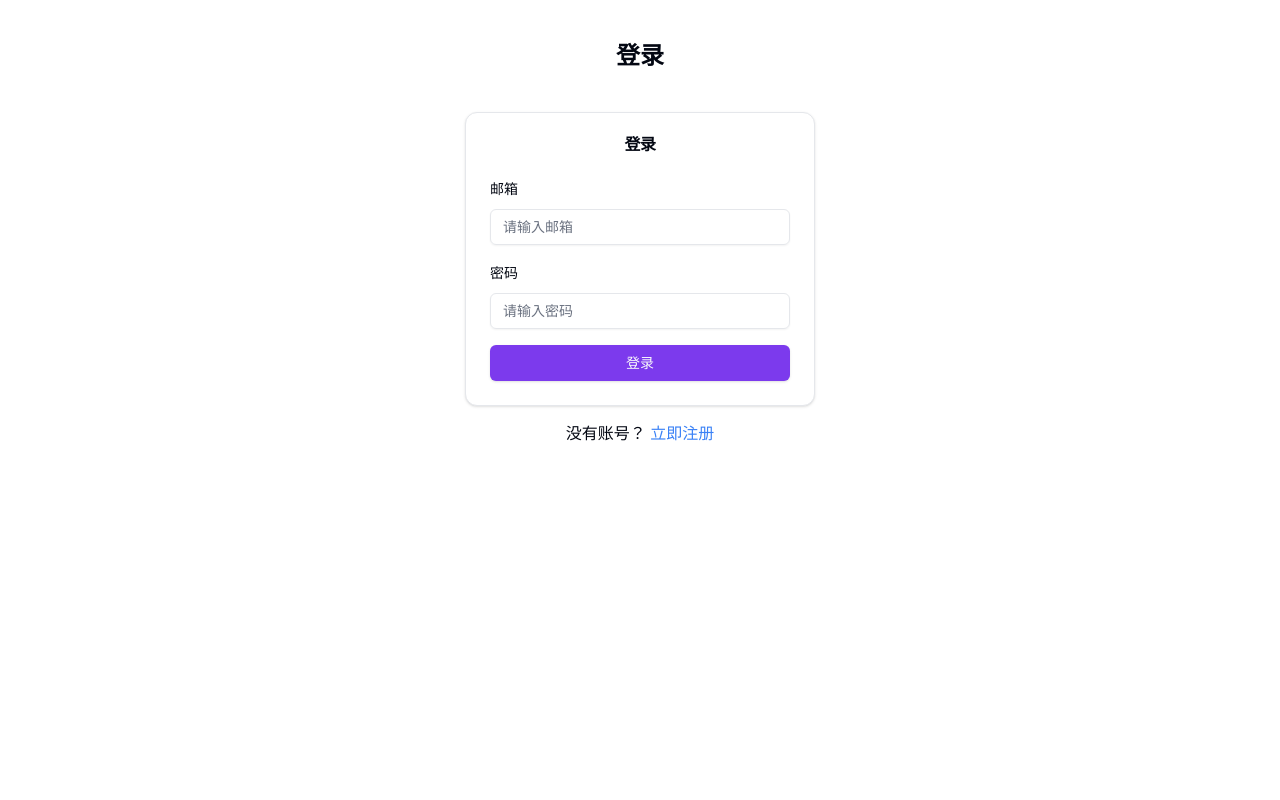
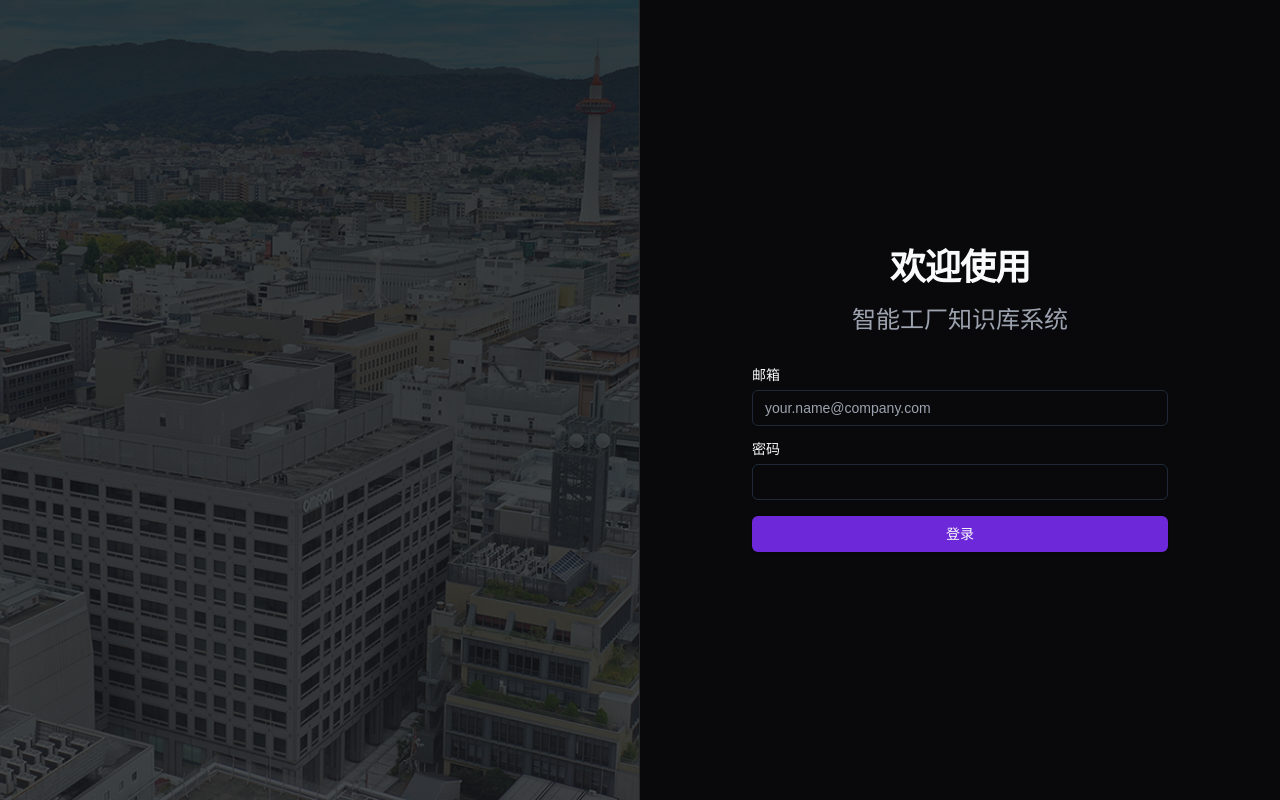
Before and after one commit to rlysyy/rag-system, a Next.js app: page /login in a window 1280 px wide. Built offline with nearby package versions, Linux system fonts and the light colour scheme.

Commit message:
修改登陆页面样式

```diff
--- a/app/layout.tsx
+++ b/app/layout.tsx
@@ -1,6 +1,7 @@
 import type { Metadata } from "next";
 import localFont from 'next/font/local';
 import "./globals.css";
+import { ThemeProvider } from "@/components/theme-provider"
 
 // 定义字体
 const notoSans = localFont({
@@ -32,11 +33,19 @@ export default function RootLayout({
   children: React.ReactNode;
 }>) {
   return (
-    <html lang="en">
+    <html lang="en" suppressHydrationWarning>
+      <head />
       <body
         className={`${notoSans.variable} ${notoSansSC.variable} ${notoSansJP.variable}`}
       >
-        {children}
+        <ThemeProvider
+          attribute="class"
+          defaultTheme="dark"
+          enableSystem={false}
+          disableTransitionOnChange
+        >
+          {children}
+        </ThemeProvider>
       </body>
     </html>
   );
--- a/app/login/page.tsx
+++ b/app/login/page.tsx
@@ -1,16 +1,22 @@
-import Link from 'next/link'
 import SignInForm from '@/components/sign-in'
 
 export default function LoginPage() {
   return (
-    <div className="container mx-auto py-10">
-      <h1 className="text-2xl font-bold mb-4 text-center">登录</h1>
-      <SignInForm />
-      <div className="mt-4 text-center">
-        没有账号？{' '}
-        <Link href="/register" className="text-blue-500 hover:underline">
-          立即注册
-        </Link>
+    <div className="container relative min-h-screen flex-col items-center justify-center grid lg:max-w-none lg:grid-cols-2 lg:px-0">
+      <div className="relative hidden h-full flex-col bg-muted p-10 dark:border-r dark:border-zinc-800 lg:flex">
+        <div className="absolute inset-0 bg-gradient-to-b from-zinc-950/95 to-zinc-900/95">
+          {/* 工厂背景图片 */}
+          <img
+            src="/images/factory-bg.jpg"
+            alt="Smart Factory"
+            className="h-full w-full object-cover opacity-25"
+          />
+        </div>
+      </div>
+      <div className="relative flex h-full flex-col items-center justify-center lg:p-8 dark:bg-zinc-950">
+        <div className="mx-auto flex w-full flex-col justify-center space-y-6 sm:w-[480px] px-4 md:px-8">
+          <SignInForm />
+        </div>
       </div>
     </div>
   )
--- a/components/sign-in.tsx
+++ b/components/sign-in.tsx
@@ -5,11 +5,9 @@ import { useState } from 'react'
 import { Button } from "@/components/ui/button"
 import { Input } from "@/components/ui/input"
 import { Label } from "@/components/ui/label"
-import { Card, CardHeader, CardTitle, CardContent } from "@/components/ui/card"
 import { Alert, AlertDescription } from "@/components/ui/alert"
 import { z } from 'zod'
 
-// 定义登录表单的验证规则
 const loginSchema = z.object({
   email: z.string().email('请输入有效的邮箱地址'),
   password: z.string().min(5, '密码至少需要 5 个字符'),
@@ -20,7 +18,7 @@ export default function SignInForm() {
   const [error, setError] = useState<string | null>(null)
 
   const handleSubmit = async (e: React.FormEvent<HTMLFormElement>) => {
-    e.preventDefault() //阻止表单的默认提交行为（即阻止页面刷新）
+    e.preventDefault()
     setError(null)
 
     const formData = new FormData(e.currentTarget)
@@ -30,9 +28,7 @@ export default function SignInForm() {
     }
 
     try {
-      // 验证表单数据
       loginSchema.parse(data)
-
       const result = await signIn('credentials', {
         email: data.email,
         password: data.password,
@@ -46,7 +42,7 @@ export default function SignInForm() {
       }
     } catch (error) {
       if (error instanceof z.ZodError) {
-        setError(error.errors[0].message) // 显示第一个验证错误
+        setError(error.errors[0].message)
       } else {
         setError('登录失败，请重试')
       }
@@ -54,29 +50,31 @@ export default function SignInForm() {
   }
 
   return (
-    <Card className="w-[350px] mx-auto mt-10">
-      <CardHeader>
-        <CardTitle className="text-center">登录</CardTitle>
-      </CardHeader>
-      <CardContent>
-        <form onSubmit={handleSubmit} className="space-y-4">
-          <div className="space-y-2">
+    <div className="flex flex-col space-y-8">
+      <div className="flex flex-col space-y-4 text-center">
+        <h1 className="text-4xl font-bold tracking-tight">欢迎使用</h1>
+        <p className="text-2xl font-medium text-muted-foreground">
+          智能工厂知识库系统
+        </p>
+      </div>
+      <form onSubmit={handleSubmit}>
+        <div className="grid gap-4">
+          <div className="grid gap-2">
             <Label htmlFor="email">邮箱</Label>
             <Input
               id="email"
               name="email"
               type="email"
-              placeholder="请输入邮箱"
+              placeholder="your.name@company.com"
               required
             />
           </div>
-          <div className="space-y-2">
+          <div className="grid gap-2">
             <Label htmlFor="password">密码</Label>
             <Input
               id="password"
               name="password"
               type="password"
-              placeholder="请输入密码"
               required
             />
           </div>
@@ -88,8 +86,8 @@ export default function SignInForm() {
           <Button type="submit" className="w-full">
             登录
           </Button>
-        </form>
-      </CardContent>
-    </Card>
+        </div>
+      </form>
+    </div>
   )
 }
--- a/components/sign-up.tsx
+++ b/components/sign-up.tsx
@@ -101,9 +101,6 @@ export default function SignUpForm() {
               <AlertDescription>{error}</AlertDescription>
             </Alert>
           )}
-          <Button type="submit" className="w-full" disabled={isLoading}>
-            {isLoading ? '注册中...' : '注册'}
-          </Button>
         </form>
       </CardContent>
     </Card>
--- /dev/null
+++ b/components/theme-provider.tsx
@@ -0,0 +1,9 @@
+"use client"
+
+import * as React from "react"
+import { ThemeProvider as NextThemesProvider } from "next-themes"
+import { type ThemeProviderProps } from "next-themes/dist/types"
+
+export function ThemeProvider({ children, ...props }: ThemeProviderProps) {
+  return <NextThemesProvider {...props}>{children}</NextThemesProvider>
+}
```
Also changed, not shown: public/images/factory-bg.jpg (added).
